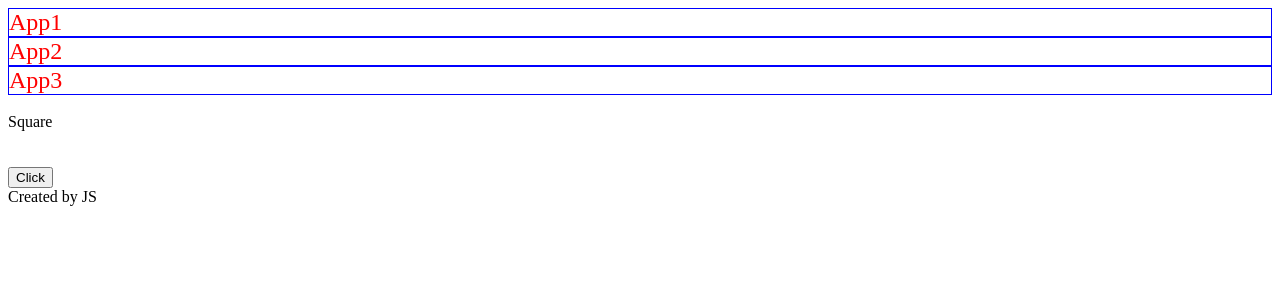
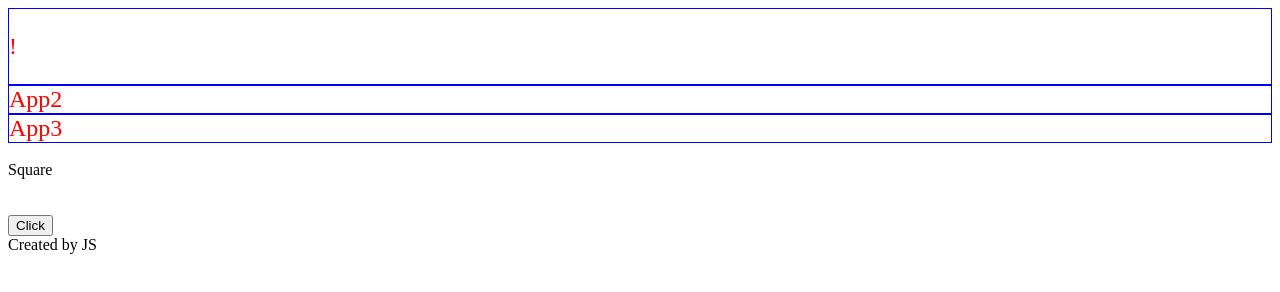
Before and after one commit to keys4words/js, a plain HTML site: page index5.html in a window 1280 px wide. Drawn offline with Linux system fonts and the light colour scheme.

Commit message:
append operators

```diff
--- a/code5.js
+++ b/code5.js
@@ -24,3 +24,5 @@ $('body').on('click', '.byJavsScript', function (){
 })
 
 $('body').append('<div class="byJavsScript">Created by JS</div>')
+
+$('p').html('!');
--- a/index5.html
+++ b/index5.html
@@ -12,7 +12,7 @@
 	</head>
 	<body>
 		<div class='app'>
-			App1
+			<p>App1</p>
 		</div>
 		<div class='app'>
 			App2
```
